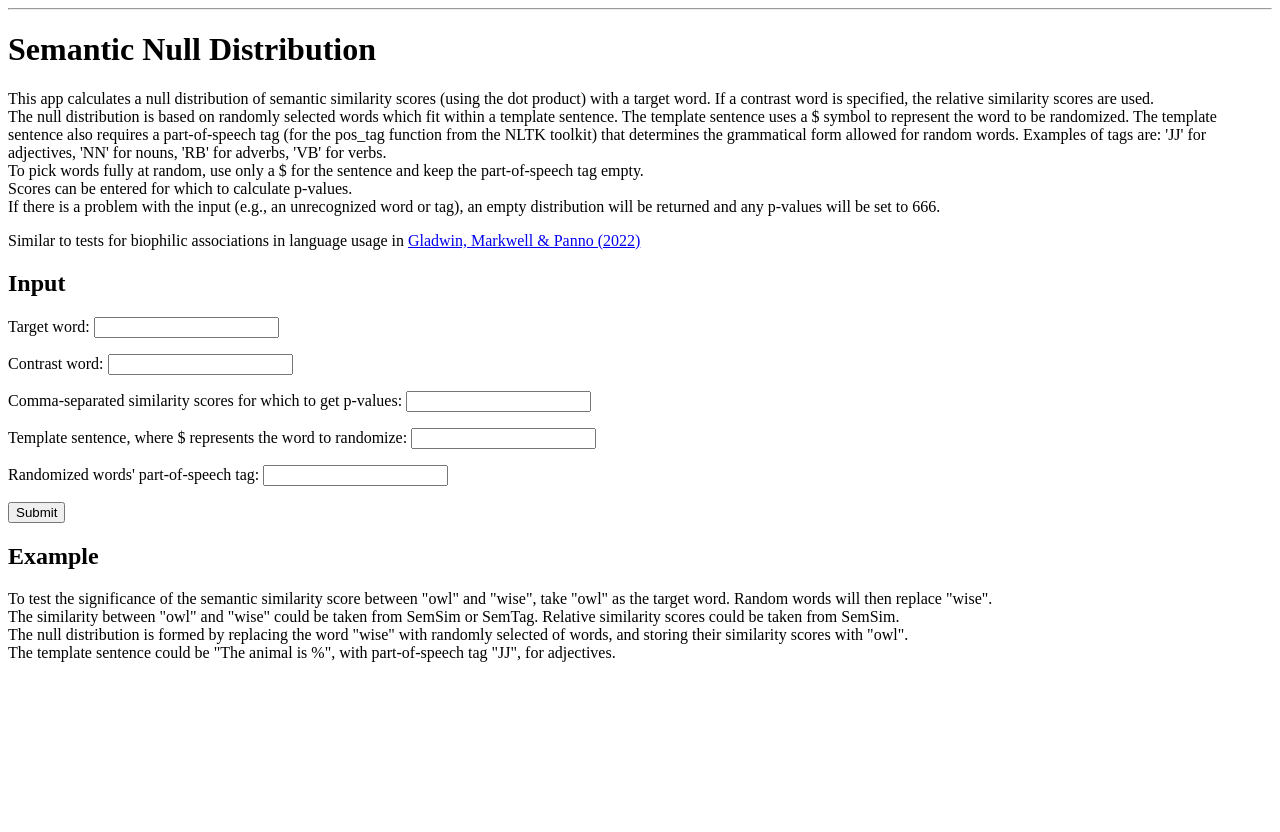
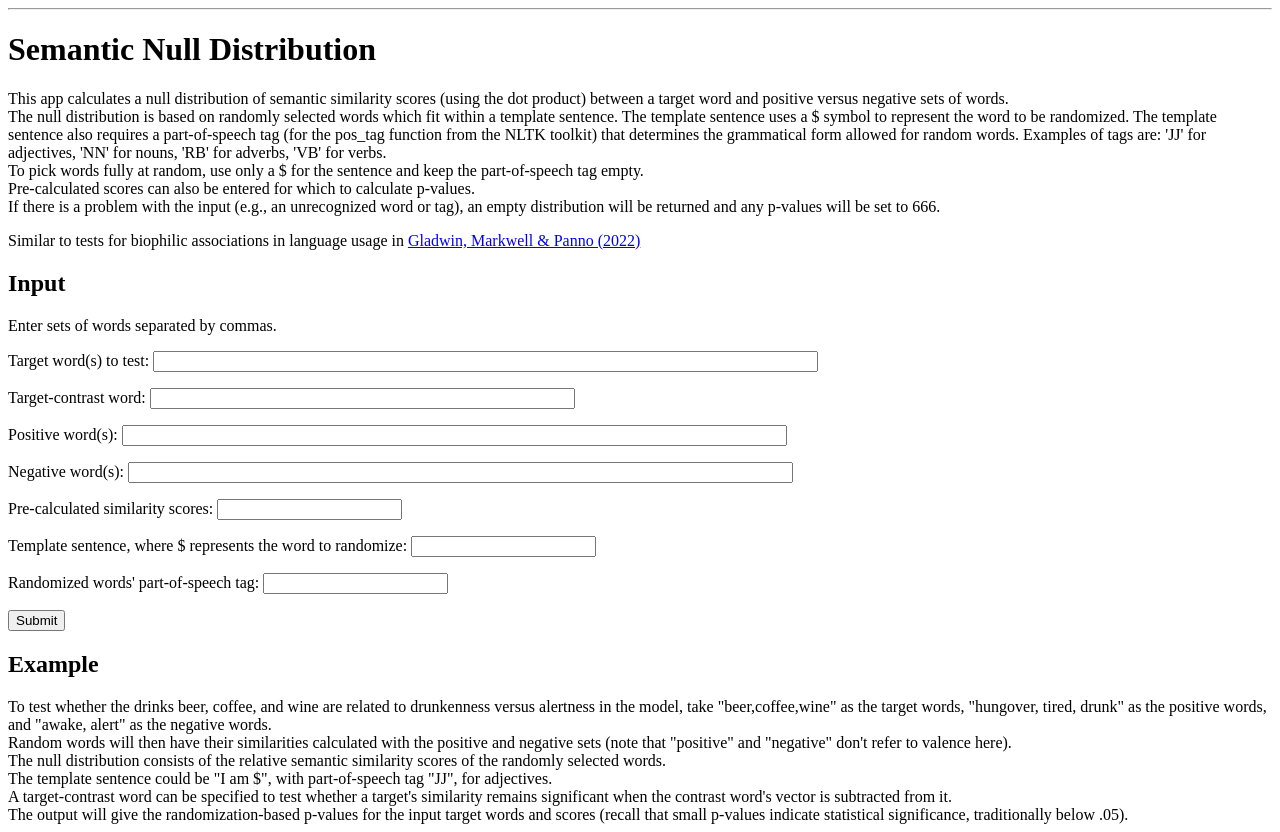
Before and after one commit to thomasgladwin/webapps, a Flask app: page /semnull in a window 1280 px wide. Shown: the part 26-858 px from the top of the page. Before the commit the page ends 688 px from the top, so only its background shows below. Run offline with Flask 2, Linux system fonts and the light colour scheme.

Commit message:
Add files via upload

```diff
--- a/app.py
+++ b/app.py
@@ -20,15 +20,16 @@ def semsim():
 @app.route('/semsim_results', methods=['GET', 'POST'])
 def semsim_results():
     target_words = ''.join(request.form['target_words'].lower().split()).split(',')
+    contrast_word = request.form['contrast_word']
     pos_words = ''.join(request.form['pos_words'].lower().split()).split(',')
     neg_words = ''.join(request.form['neg_words'].lower().split()).split(',')
-    relative_sims, target_words, pos_words, neg_words = semsim_funcs.get_sims(target_words, pos_words, neg_words)
+    relative_sims, target_words, pos_words, neg_words, error_message = semsim_funcs.get_sims(target_words, pos_words, neg_words, contrast_word=contrast_word)
     print(relative_sims)
     targets_with_sims = []
     for z in zip(target_words, relative_sims):
         this_str = ' '.join([z[0], str(round(z[1], 3))])
         targets_with_sims.append(this_str)
-    return render_template('semsim_results.html', targets_with_sims=targets_with_sims, target_words=target_words, pos_words=pos_words, neg_words=neg_words, relative_sims=relative_sims)
+    return render_template('semsim_results.html', error_message=error_message, targets_with_sims=targets_with_sims, target_words=target_words, pos_words=pos_words, neg_words=neg_words, relative_sims=relative_sims, contrast_word=contrast_word)
 
 @app.route('/semtag')
 def semtag():
@@ -63,15 +64,23 @@ def semnull():
 
 @app.route('/semnull_results', methods=['GET', 'POST'])
 def semnull_results():
-    target_word = request.form['target_word']
+    target_words = ''.join(request.form['target_words'].lower().split()).split(',')
     contrast_word = request.form['contrast_word']
+    pos_words = ''.join(request.form['pos_words'].lower().split()).split(',')
+    neg_words = ''.join(request.form['neg_words'].lower().split()).split(',')
     scores_to_test = request.form['scores_to_test']
     template_sentence = request.form['template_sentence']
     template_pos = request.form['template_pos']
-    null_distr_scores = semnull_funcs.get_semnull(target_word, contrast_word, template_sentence, template_pos)
+    print(target_words)
+    print(contrast_word)
+    null_distr_scores = semnull_funcs.get_semnull(pos_words, neg_words, template_sentence, template_pos)
     N_random_words_found = len(null_distr_scores)
-    p_values, scores_to_test_output = semnull_funcs.get_p(scores_to_test, null_distr_scores)
+    print(N_random_words_found)
+    p_values, target_words_scores, target_words_output, scores_to_test_output, error_message = semnull_funcs.get_p(target_words, pos_words, neg_words, scores_to_test, null_distr_scores, contrast_word=contrast_word)
     p_values_nested = []
-    for z in zip(scores_to_test_output, p_values):
-        p_values_nested.append([z[0], z[1]])
-    return render_template('semnull_results.html', null_distr_scores=null_distr_scores, N_random_words_found=N_random_words_found, p_values_nested=p_values_nested)
+    target_words_output.extend(scores_to_test_output)
+    print(p_values)
+    for z in zip(target_words_output, target_words_scores, p_values):
+        p_values_nested.append([z[0], round(z[1], 3), z[2]])
+    print(p_values_nested)
+    return render_template('semnull_results.html', error_message=error_message,null_distr_scores=null_distr_scores, N_random_words_found=N_random_words_found, p_values_nested=p_values_nested)
--- a/templates/semnull.html
+++ b/templates/semnull.html
@@ -2,27 +2,32 @@
 
 {% block content %}
     <h1>Semantic Null Distribution</h1>
-    <p>This app calculates a null distribution of semantic similarity scores (using the dot product) with a target word. If a contrast word is specified, the relative similarity scores are used.
+    <p>This app calculates a null distribution of semantic similarity scores (using the dot product) between a target word and positive versus negative sets of words.
     <br>The null distribution is based on randomly selected words which fit within a template sentence. The template sentence uses a $ symbol to represent the word to be randomized.
     The template sentence also requires a part-of-speech tag (for the pos_tag function from the NLTK toolkit) that determines the grammatical form allowed for random words.
     Examples of tags are: 'JJ' for adjectives, 'NN' for nouns, 'RB' for adverbs, 'VB' for verbs.
     <br>To pick words fully at random, use only a $ for the sentence and keep the part-of-speech tag empty.
-    <br>Scores can be entered for which to calculate p-values.
+    <br>Pre-calculated scores can also be entered for which to calculate p-values.
     <br>If there is a problem with the input (e.g., an unrecognized word or tag), an empty distribution will be returned and any p-values will be set to 666.
     </p>
     <p>Similar to tests for biophilic associations in language usage in <a href="https://www.liebertpub.com/doi/10.1089/eco.2022.0036">Gladwin, Markwell & Panno (2022)</a></p>
     <h2>Input</h2>
+    Enter sets of words separated by commas.
     <form action = "semnull_results" method="POST">
-        Target word:  <input type="text" name="target_word">
-        <p>Contrast word:  <input type="text" name="contrast_word"></p>
-        <p>Comma-separated similarity scores for which to get p-values:  <input type="text" name="scores_to_test"></p>
+        <p>Target word(s) to test:  <input type="text" name="target_words" size="80"></p>
+        <p>Target-contrast word:  <input type="text" name="contrast_word" size="50"></p>
+        <p>Positive word(s):  <input type="text" name="pos_words" size="80"></p>
+        <p>Negative word(s):  <input type="text" name="neg_words" size="80"></p>
+        <p>Pre-calculated similarity scores:  <input type="text" name="scores_to_test"></p>
         <p>Template sentence, where $ represents the word to randomize: <input type="text" name="template_sentence"></p>
         <p>Randomized words' part-of-speech tag: <input type="text" name="template_pos"></p>
         <p><button>Submit</button></p>
     </form>
     <h2>Example</h2>
-    To test the significance of the semantic similarity score between "owl" and "wise", take "owl" as the target word. Random words will then replace "wise".
-    <br>The similarity between "owl" and "wise" could be taken from SemSim or SemTag. Relative similarity scores could be taken from SemSim.
-    <br>The null distribution is formed by replacing the word "wise" with randomly selected of words, and storing their similarity scores with "owl".
-    <br>The template sentence could be "The animal is %", with part-of-speech tag "JJ", for adjectives.
+    To test whether the drinks beer, coffee, and wine are related to drunkenness versus alertness in the model, take "beer,coffee,wine" as the target words, "hungover, tired, drunk" as the positive words, and "awake, alert" as the negative words.
+    <br>Random words will then have their similarities calculated with the positive and negative sets (note that "positive" and "negative" don't refer to valence here).
+    <br>The null distribution consists of the relative semantic similarity scores of the randomly selected words.
+    <br>The template sentence could be "I am $", with part-of-speech tag "JJ", for adjectives.
+    <br>A target-contrast word can be specified to test whether a target's similarity remains significant when the contrast word's vector is subtracted from it.
+    <br>The output will give the randomization-based p-values for the input target words and scores (recall that small p-values indicate statistical significance, traditionally below .05).
 {% endblock %}
```
Also changed, not shown: semnull_funcs.py (+28 -14 lines), semsim_funcs.py (+20 -6 lines), templates/semnull_results.html (+7 -1 lines), templates/semsim.html (+5 -3 lines), templates/semsim_results.html (+7 -0 lines).
